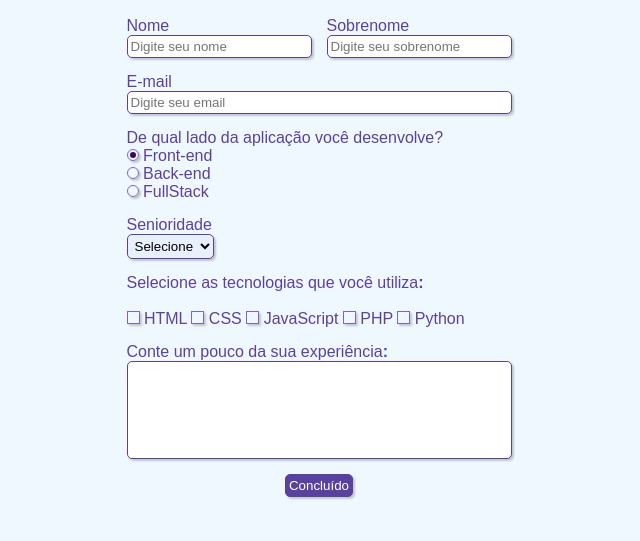
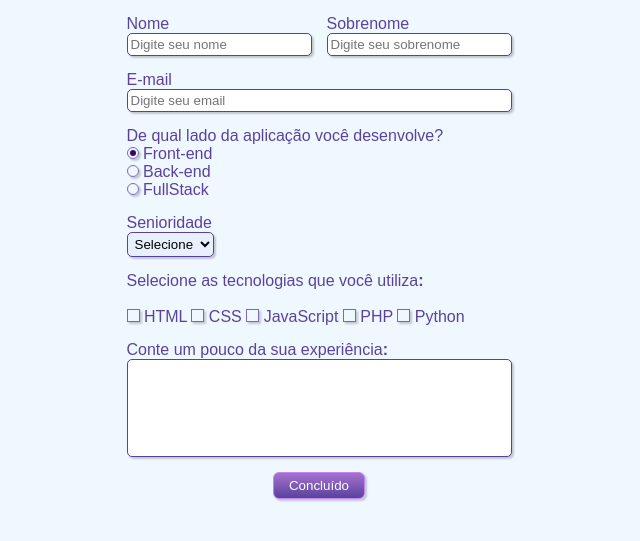
Before and after one commit to Reinaldo-Santana/teste3, a plain HTML site: page index.html in a window 1280 px wide. Shown: the part 181-722 px from the top of the page, without its empty margins (321-961 px from the left). Drawn offline with Linux system fonts and the light colour scheme.

Commit message:
adicionado todos os arquivos

```diff
--- a/src/css/style.css
+++ b/src/css/style.css
@@ -56,12 +56,18 @@ select option:first-child {
 }
 
 .btn {
+	padding: 5px 15px;
+	border-radius: 6px;
     align-self: center;
-    background-color: #59429d;
-    color: white;
-    transition: 0.3s ease-in-out;
+	background: linear-gradient(to bottom, #a370cd 5%, #59429d 100%);
+	color:#ffffff;
+	border: 1px solid #c584f3;
     cursor: pointer;
 }
 .btn:hover {
-    background-color: #7d66c1;
+    background:linear-gradient(to bottom, #59429d 5%, #cba6e9 100%);
 }
+.btn:active {
+	position:relative;
+	top: 1px;
+}
```
